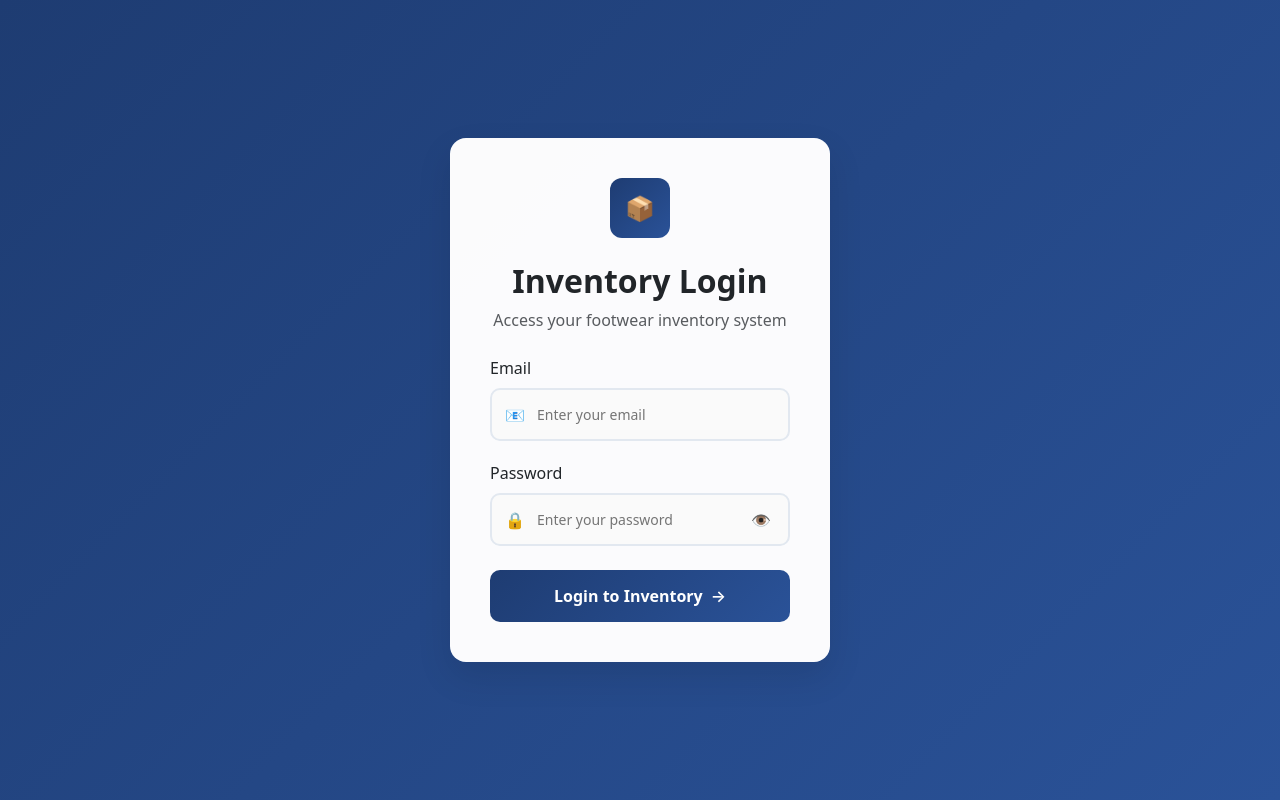
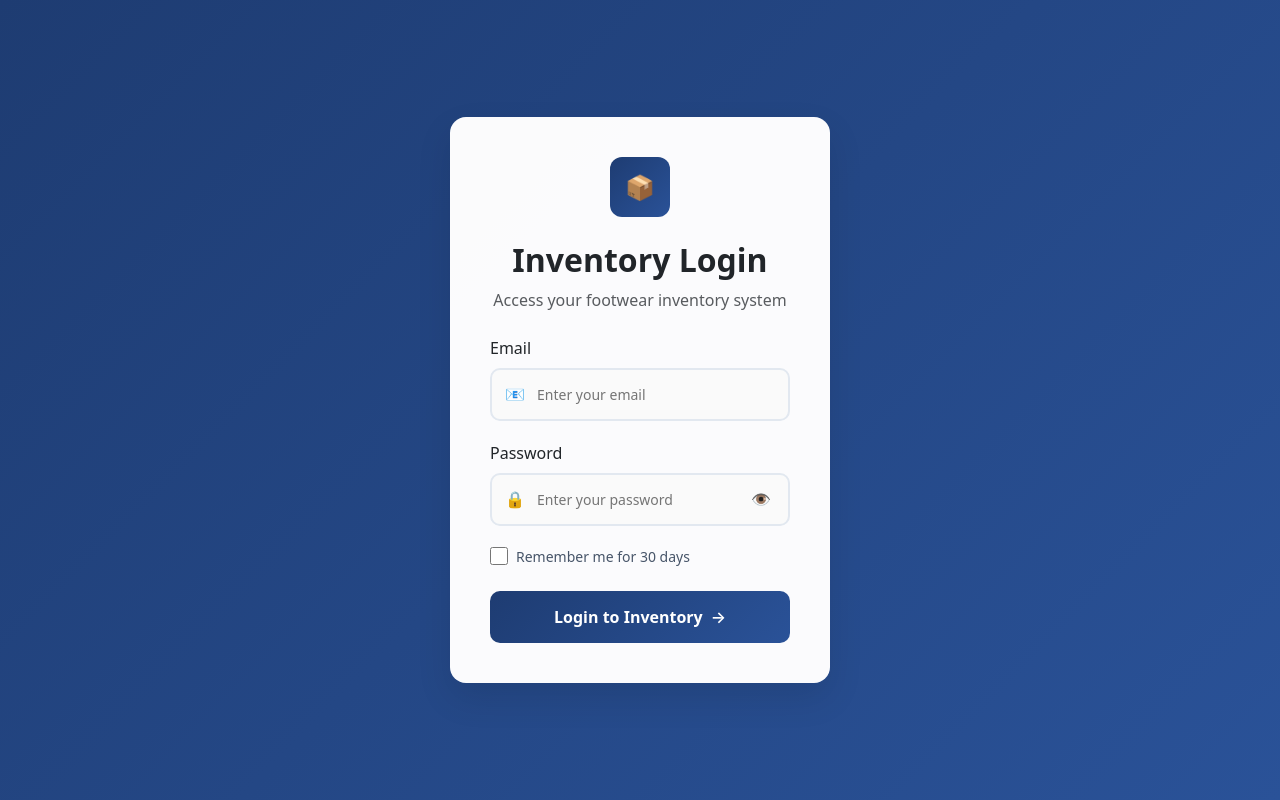
Before and after one commit to student-kajal/persona-, a React (Create React App) app in the folder frontend/: page /login in a window 1280 px wide. Built offline with nearby package versions, Linux system fonts and the light colour scheme.

Commit message:
feat: add remember me with 30-day persistent login

```diff
--- a/frontend/src/pages/Login.js
+++ b/frontend/src/pages/Login.js
@@ -1,4 +1,227 @@
 
+// import React, { useState } from 'react';
+// import { useNavigate } from 'react-router-dom';
+// import { toast } from 'react-toastify';
+// import { useAuth } from '../context/AuthContext';
+
+// const Login = () => {
+//   const [form, setForm] = useState({ email: '', password: '' });
+//   const [loading, setLoading] = useState(false);
+//   const [showPassword, setShowPassword] = useState(false);
+//   const navigate = useNavigate();
+//   const { login } = useAuth();
+
+//   const handleChange = e => setForm({ ...form, [e.target.name]: e.target.value });
+
+//   const handleSubmit = async e => {
+//     e.preventDefault();
+//     setLoading(true);
+//     const res = await login(form.email, form.password);
+//     if (res.success) {
+//       toast.success('Login successful');
+//       navigate('/');
+//     } else {
+//       toast.error(res.error);
+//     }
+//     setLoading(false);
+//   };
+
+//   const styles = {
+//     container: {
+//       minHeight: '100vh',
+//       background: 'linear-gradient(135deg, #1e3c72 0%, #2a5298 100%)',
+//       display: 'flex',
+//       alignItems: 'center',
+//       justifyContent: 'center',
+//       padding: '20px'
+//     },
+//     card: {
+//       background: 'rgba(255, 255, 255, 0.98)',
+//       borderRadius: '16px',
+//       padding: '40px',
+//       boxShadow: '0 15px 35px rgba(0,0,0,0.1)',
+//       width: '100%',
+//       maxWidth: '380px'
+//     },
+//     headerIcon: {
+//       width: '60px',
+//       height: '60px',
+//       background: 'linear-gradient(135deg, #1e3c72 0%, #2a5298 100%)',
+//       borderRadius: '12px',
+//       display: 'flex',
+//       alignItems: 'center',
+//       justifyContent: 'center',
+//       margin: '0 auto 24px',
+//       color: 'white',
+//       fontSize: '24px'
+//     },
+//     inputGroup: {
+//       position: 'relative',
+//       marginBottom: '20px'
+//     },
+//     input: {
+//       width: '100%',
+//       padding: '14px 45px 14px 45px',
+//       border: '2px solid #e2e8f0',
+//       borderRadius: '10px',
+//       fontSize: '14px',
+//       transition: 'all 0.3s ease',
+//       background: '#fafafa'
+//     },
+//     icon: {
+//       position: 'absolute',
+//       left: '15px',
+//       top: '50%',
+//       transform: 'translateY(-50%)',
+//       color: '#64748b',
+//       fontSize: '16px'
+//     },
+//     eyeIcon: {
+//       position: 'absolute',
+//       right: '15px',
+//       top: '50%',
+//       transform: 'translateY(-50%)',
+//       background: 'none',
+//       border: 'none',
+//       color: '#64748b',
+//       cursor: 'pointer',
+//       fontSize: '16px',
+//       padding: '4px'
+//     },
+//     button: {
+//       width: '100%',
+//       padding: '14px',
+//       background: 'linear-gradient(135deg, #1e3c72 0%, #2a5298 100%)',
+//       border: 'none',
+//       borderRadius: '10px',
+//       color: 'white',
+//       fontSize: '16px',
+//       fontWeight: '600',
+//       cursor: 'pointer',
+//       transition: 'all 0.3s ease',
+//       display: 'flex',
+//       alignItems: 'center',
+//       justifyContent: 'center',
+//       gap: '8px'
+//     },
+//     spinner: {
+//       width: '16px',
+//       height: '16px',
+//       border: '2px solid transparent',
+//       borderTop: '2px solid white',
+//       borderRadius: '50%',
+//       animation: 'spin 1s linear infinite'
+//     }
+//   };
+
+//   return (
+//     <>
+//       <style>
+//         {`
+//           @keyframes spin {
+//             0% { transform: rotate(0deg); }
+//             100% { transform: rotate(360deg); }
+//           }
+//           .inventory-input:focus {
+//             border-color: #2a5298 !important;
+//             outline: none;
+//             background: white !important;
+//             box-shadow: 0 0 0 3px rgba(42, 82, 152, 0.1);
+//           }
+//           .inventory-btn:hover:not(:disabled) {
+//             transform: translateY(-1px);
+//             box-shadow: 0 8px 20px rgba(30, 60, 114, 0.3);
+//           }
+//           .inventory-btn:disabled {
+//             opacity: 0.7;
+//             cursor: not-allowed;
+//           }
+//         `}
+//       </style>
+
+//       <div style={styles.container}>
+//         <div style={styles.card}>
+//           {/* Header */}
+//           <div className="text-center mb-4">
+//             <div style={styles.headerIcon}>
+//               📦
+//             </div>
+//             <h2 className="fw-bold text-dark mb-2">Inventory Login</h2>
+//             <p className="text-muted mb-0">Access your footwear inventory system</p>
+//           </div>
+
+//           <form onSubmit={handleSubmit}>
+//             {/* Email Field */}
+//             <div className="mb-3">
+//               <label className="form-label fw-medium text-dark mb-2">Email</label>
+//               <div style={styles.inputGroup}>
+//                 <span style={styles.icon}>📧</span>
+//                 <input
+//                   type="email"
+//                   name="email"
+//                   className="inventory-input"
+//                   style={styles.input}
+//                   placeholder="Enter your email"
+//                   value={form.email}
+//                   onChange={handleChange}
+//                   required
+//                 />
+//               </div>
+//             </div>
+
+//             {/* Password Field */}
+//             <div className="mb-4">
+//               <label className="form-label fw-medium text-dark mb-2">Password</label>
+//               <div style={styles.inputGroup}>
+//                 <span style={styles.icon}>🔒</span>
+//                 <input
+//                   type={showPassword ? 'text' : 'password'}
+//                   name="password"
+//                   className="inventory-input"
+//                   style={{...styles.input, paddingRight: '45px'}}
+//                   placeholder="Enter your password"
+//                   value={form.password}
+//                   onChange={handleChange}
+//                   required
+//                 />
+//                 <button
+//                   type="button"
+//                   style={styles.eyeIcon}
+//                   onClick={() => setShowPassword(!showPassword)}
+//                   tabIndex={-1}
+//                 >
+//                   {showPassword ? '🙈' : '👁️'}
+//                 </button>
+//               </div>
+//             </div>
+
+//             {/* Submit Button */}
+//             <button
+//               type="submit"
+//               className="inventory-btn"
+//               style={styles.button}
+//               disabled={loading}
+//             >
+//               {loading ? (
+//                 <>
+//                   <div style={styles.spinner}></div>
+//                   Logging in...
+//                 </>
+//               ) : (
+//                 <>
+//                   Login to Inventory
+//                   <span>→</span>
+//                 </>
+//               )}
+//             </button>
+//           </form>
+//         </div>
+//       </div>
+//     </>
+//   );
+// };
+
+// export default Login;
 import React, { useState } from 'react';
 import { useNavigate } from 'react-router-dom';
 import { toast } from 'react-toastify';
@@ -8,6 +231,7 @@ const Login = () => {
   const [form, setForm] = useState({ email: '', password: '' });
   const [loading, setLoading] = useState(false);
   const [showPassword, setShowPassword] = useState(false);
+  const [rememberMe, setRememberMe] = useState(false); // ✅ NEW LINE
   const navigate = useNavigate();
   const { login } = useAuth();
 
@@ -16,7 +240,7 @@ const Login = () => {
   const handleSubmit = async e => {
     e.preventDefault();
     setLoading(true);
-    const res = await login(form.email, form.password);
+    const res = await login(form.email, form.password, rememberMe); // ✅ CHANGED: Added rememberMe
     if (res.success) {
       toast.success('Login successful');
       navigate('/');
@@ -170,7 +394,7 @@ const Login = () => {
             </div>
 
             {/* Password Field */}
-            <div className="mb-4">
+            <div className="mb-3">
               <label className="form-label fw-medium text-dark mb-2">Password</label>
               <div style={styles.inputGroup}>
                 <span style={styles.icon}>🔒</span>
@@ -193,6 +417,30 @@ const Login = () => {
                   {showPassword ? '🙈' : '👁️'}
                 </button>
               </div>
+            </div>
+
+            {/* ✅ NEW SECTION - Remember Me Checkbox */}
+            <div className="mb-4">
+              <label
+                className="d-flex align-items-center"
+                style={{ cursor: 'pointer', userSelect: 'none' }}
+              >
+                <input
+                  type="checkbox"
+                  checked={rememberMe}
+                  onChange={(e) => setRememberMe(e.target.checked)}
+                  style={{
+                    width: '18px',
+                    height: '18px',
+                    cursor: 'pointer',
+                    accentColor: '#2a5298',
+                    marginRight: '8px'
+                  }}
+                />
+                <span style={{ fontSize: '14px', color: '#475569' }}>
+                  Remember me for 30 days
+                </span>
+              </label>
             </div>
 
             {/* Submit Button */}
```
Also changed, not shown: frontend/src/context/AuthContext.js (+37 -77 lines).
